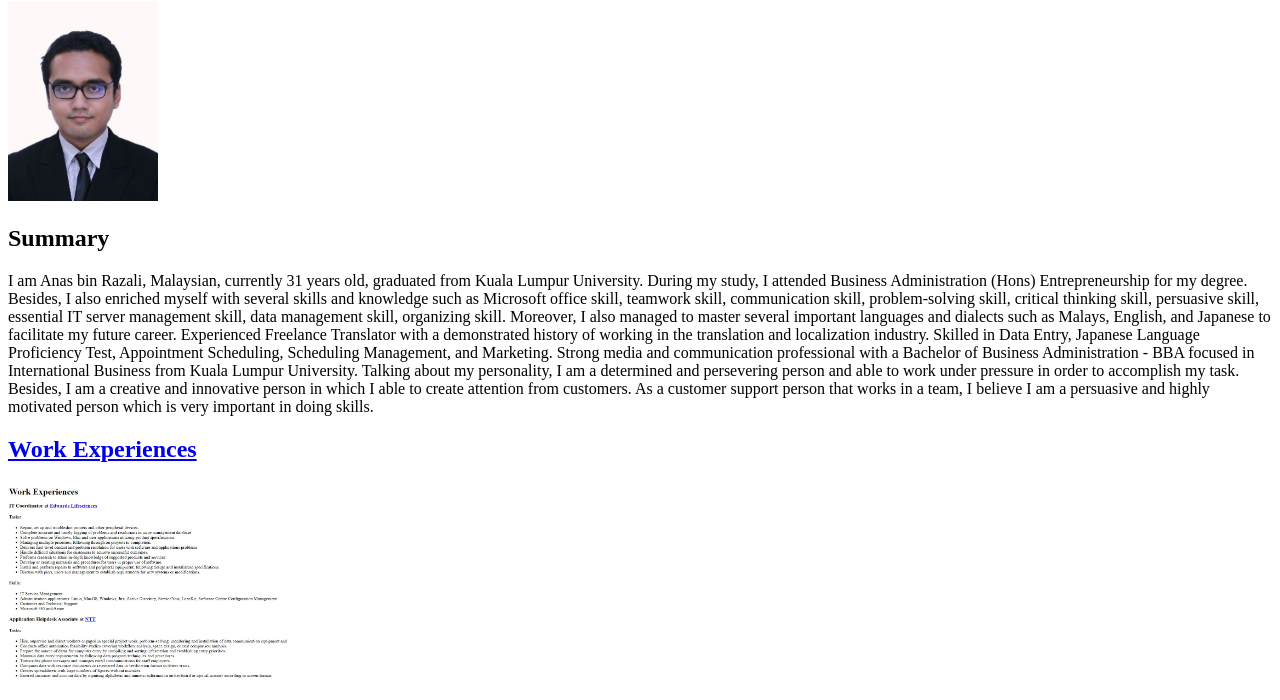
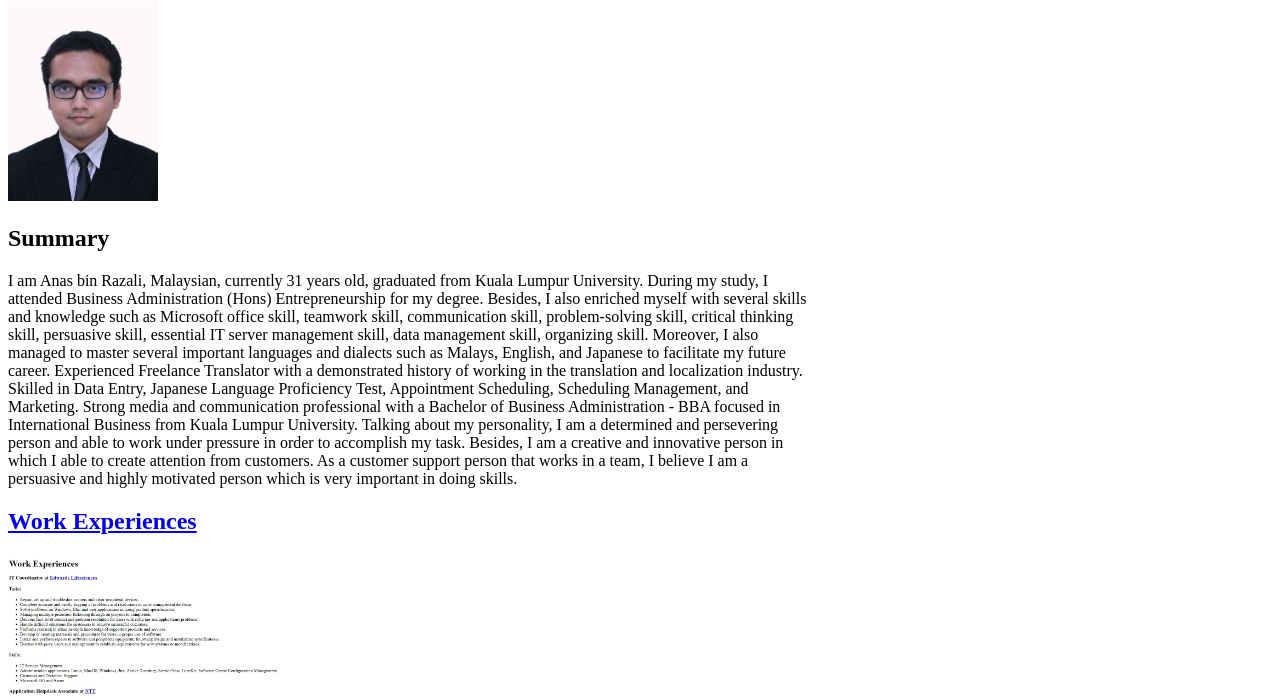
Before and after one commit to Natexvxv/Capstone-Projects, a plain HTML site: page index.html in a window 1280 px wide. Shown: the part 79-779 px from the top of the page. Drawn offline with Linux system fonts and the light colour scheme.

Commit message:
Update index.html

```diff
--- a/index.html
+++ b/index.html
@@ -3,12 +3,17 @@
 <head>
     <meta charset="UTF-8">
     <title>My Resume</title>
+    <style>
+        .summary {
+            width: 800px;
+        }
+    </style>
 </head>
 <body>
     <h1>Anas Resume</h1>
     <img src="./assets/images/Anas's DP.jpg" height="200" alt="">
     <h2>Summary</h2>
-    <p>I am Anas bin Razali, Malaysian, currently 31 years old, graduated from Kuala Lumpur University.
+    <p class="summary">I am Anas bin Razali, Malaysian, currently 31 years old, graduated from Kuala Lumpur University.
         During my study, I attended Business Administration (Hons) Entrepreneurship for my degree.
         Besides, I also enriched myself with several skills and knowledge such as Microsoft office skill, teamwork skill, communication skill,
         problem-solving skill, critical thinking skill, persuasive skill, essential IT server management skill, data management skill, organizing skill.
```
